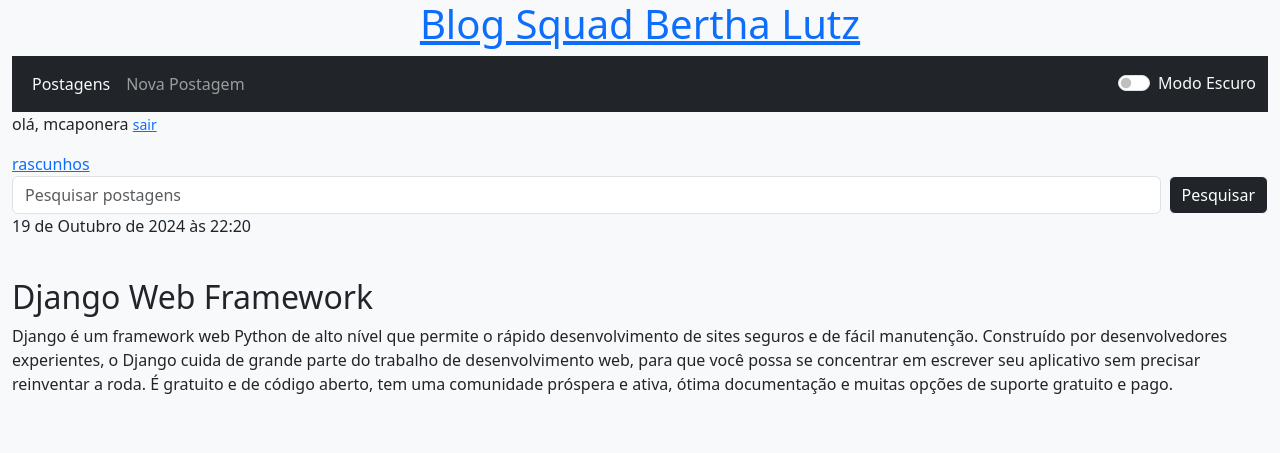
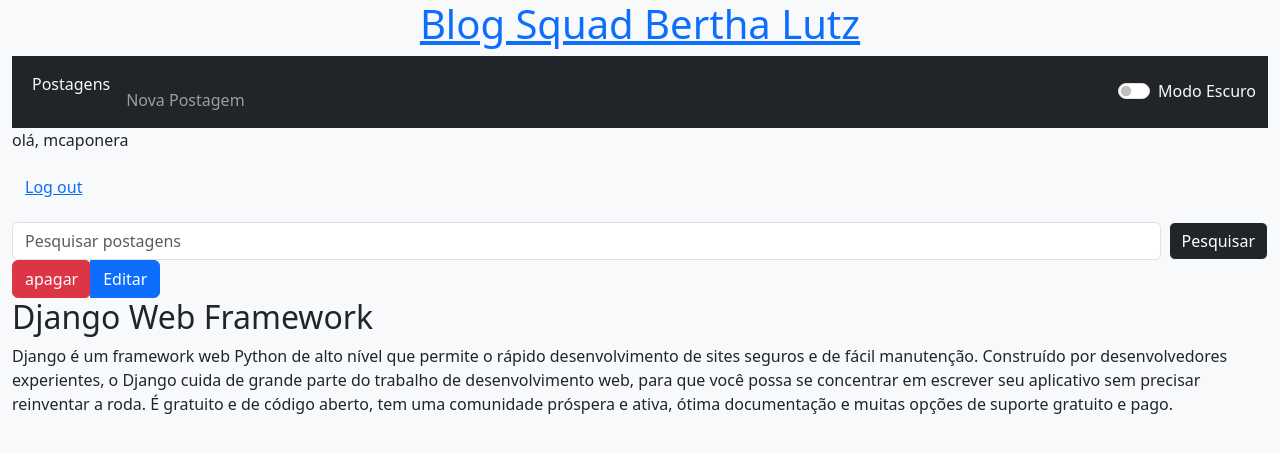
Before and after one commit to sofianaka/DesafioFinal_SquadBerthaLutz, a Django app: page /post/1/ in a window 1280 px wide. Shown: the top 453 px of the page. Run offline with Django 5.2, Linux system fonts and the light colour scheme; a user stored in the database is signed in; data comes from the database, SQL or seed files in the repository; both versions use the stored data as it was after the commit.

Commit message:
fix: botões editar, publicar e deletar posts

```diff
--- a/base/templates/base/base.html
+++ b/base/templates/base/base.html
@@ -20,8 +20,6 @@
       <div class="page-header text-center">
         <h1><a href="/">Blog Squad Bertha Lutz</a></h1>
       </div>
-
-      <!-- Barra de navegação com imagem de fundo e botão de alternância -->
       <nav
         class="navbar navbar-expand-lg navbar-dark bg-dark"
         style="background-size: cover; background-position: center"
@@ -46,6 +44,8 @@
                 >
               </li>
               {% if user.is_authenticated %}
+              <li class="nav-item">
+                <a href="{% url 'post_draft_list' %}" class="nav-link
               <li class="nav-item">
                 <a class="nav-link" href="{% url 'post_new' %}"
                   >Nova Postagem</a
@@ -74,20 +74,18 @@
 
       <div class="row">
         <div class="col-md-12">
-          {% if user.is_authenticated %}
           <p class="top-menu">
-            olá, {{ user.username }}
-            <small><a href="{% url 'logout' %}">sair</a></small>
-          </p>
-          <a href="{% url 'post_new' %}" class="top-menu"
-            ><span class="glyphicon glyphicon-plus"></span
-          ></a>
-          <a href="{% url 'post_draft_list' %}" class="top-menu">rascunhos</a>
-          {% else %}
-          <a href="{% url 'login' %}" class="top-menu"
-            ><span class="glyphicon glyphicon-lock"></span
-          ></a>
-          {% endif %}
+            {% if user.is_authenticated %}
+                olá, {{ user.username }}
+                <form action="{% url 'logout' %}" method="post" class="form-inline">
+                    {% csrf_token %}
+                    <button type="submit" class="btn btn-link">Log out</button>
+                </form>
+            {% else %}
+                <a href="{% url 'login' %}" class="top-menu">Login</a>
+            {% endif %}
+        </p>
+          <!-- Busca de postagens -->
           <form
             method="GET"
             action="{% url 'post_list' %}"
--- a/base/templates/base/post_detail.html
+++ b/base/templates/base/post_detail.html
@@ -2,20 +2,21 @@
 
 {% block content %}
     <div class="post">
-        {% if post.data_publicacao %}
-            <div class="date">
-                <p>{{ post.data_publicacao }}</p>
+        {% if user.is_authenticated %}
+            <div class="btn-group">
+                {% if not post.data_publicacao %}
+                    <form method="POST" action="{% url 'post_publish' pk=post.pk %}" class="post-form">{% csrf_token %}
+                        <button type="submit" class="btn btn-success btn-separado">publicar</button>
+                    </form>
+                {% endif %}
+                <form method="POST" action="{% url 'post_remove' pk=post.pk %}" class="post-form">{% csrf_token %}
+                    <button type="submit" class="btn btn-danger btn-separado">apagar</button>
+                </form>
+                <a class="btn btn-primary btn-separado" href="{% url 'post_edit' pk=post.pk %}">
+                    <span class="glyphicon glyphicon-pencil" style="color: #fff;"></span>
+                    Editar
+                </a>
             </div>
-        {% else %}
-            <form method="POST" action="{% url 'post_publish' pk=post.pk %}" class="post-form">{% csrf_token %}
-                <button type="submit" class="post btn btn-default">publicar</button>
-            </form>
-            <form method="POST" action="{% url 'post_remove' pk=post.pk %}" class="post-form">{% csrf_token %}
-                <button type="submit" class="post btn btn-default">apagar</button>
-            </form>
-        {% endif %}
-        {% if user.is_authenticated %}
-            <a class="btn btn-default" href="{% url 'post_edit' pk=post.pk %}"><span class="glyphicon glyphicon-pencil"></span></a>
         {% endif %}
         <h2>{{ post.titulo }}</h2>
         <p>{{ post.conteudo|linebreaksbr }}</p>
--- a/base/views.py
+++ b/base/views.py
@@ -32,7 +32,6 @@
         if form.is_valid():
             post = form.save(commit=False)
             post.autor = request.user
-            post.data_publicacao = timezone.now()
             post.save()
             return redirect("post_detail", pk=post.pk)
     else:
--- a/projeto_sistema/urls.py
+++ b/projeto_sistema/urls.py
@@ -18,16 +18,12 @@
 from django.contrib import admin
 from django.urls import path, include
 from django.contrib.auth import views
+from django.contrib.auth.views import LogoutView
 
 
 urlpatterns = [
     path("admin/", admin.site.urls),
+    path("accounts/login/", views.LoginView.as_view(), name="login"),
+    path('accounts/logout/', LogoutView.as_view(next_page='/'), name='logout'),
     path("", include("base.urls")),
-    path("accounts/login/", views.LoginView.as_view(), name="login"),
-    path(
-        "accounts/logout/",
-        views.LogoutView.as_view(),
-        name="logout",
-        kwargs={"next_page": "/"},
-    ),
 ]
```
Also changed, not shown: README.md, db.sqlite3.
